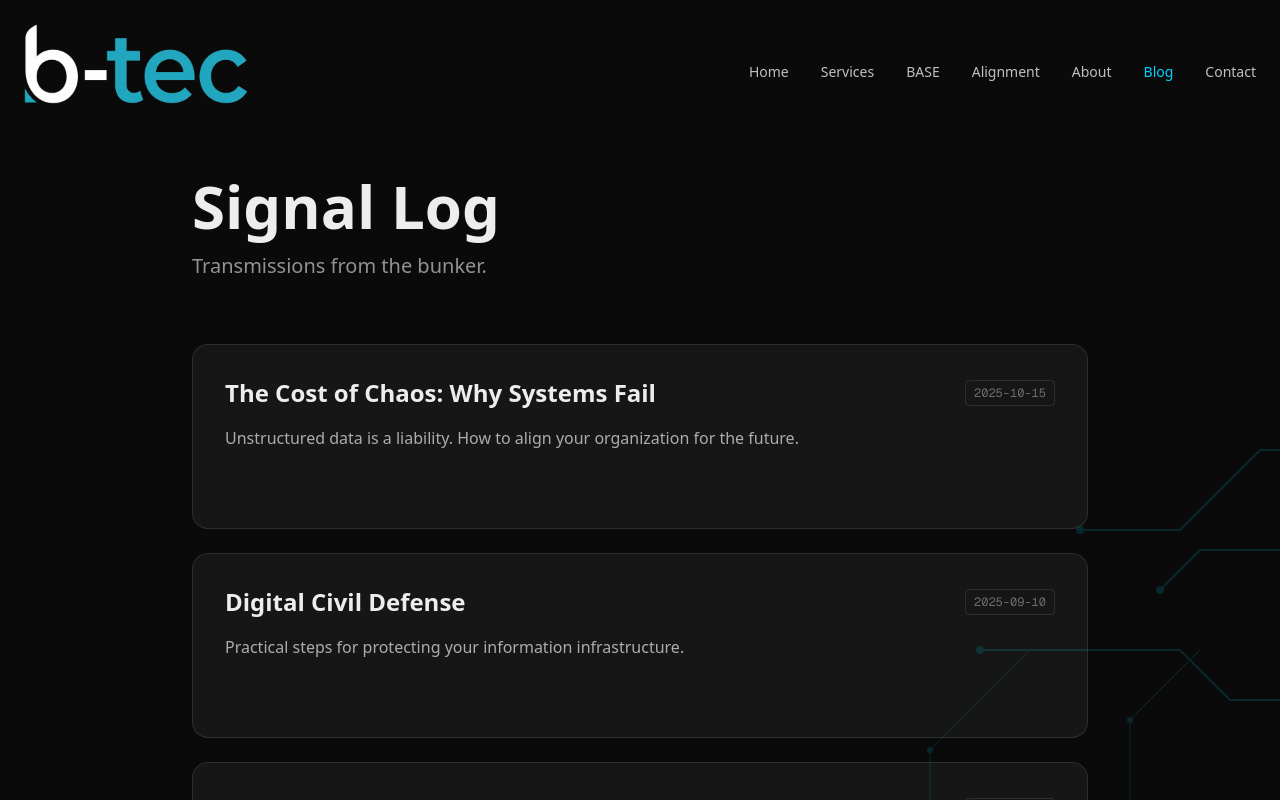
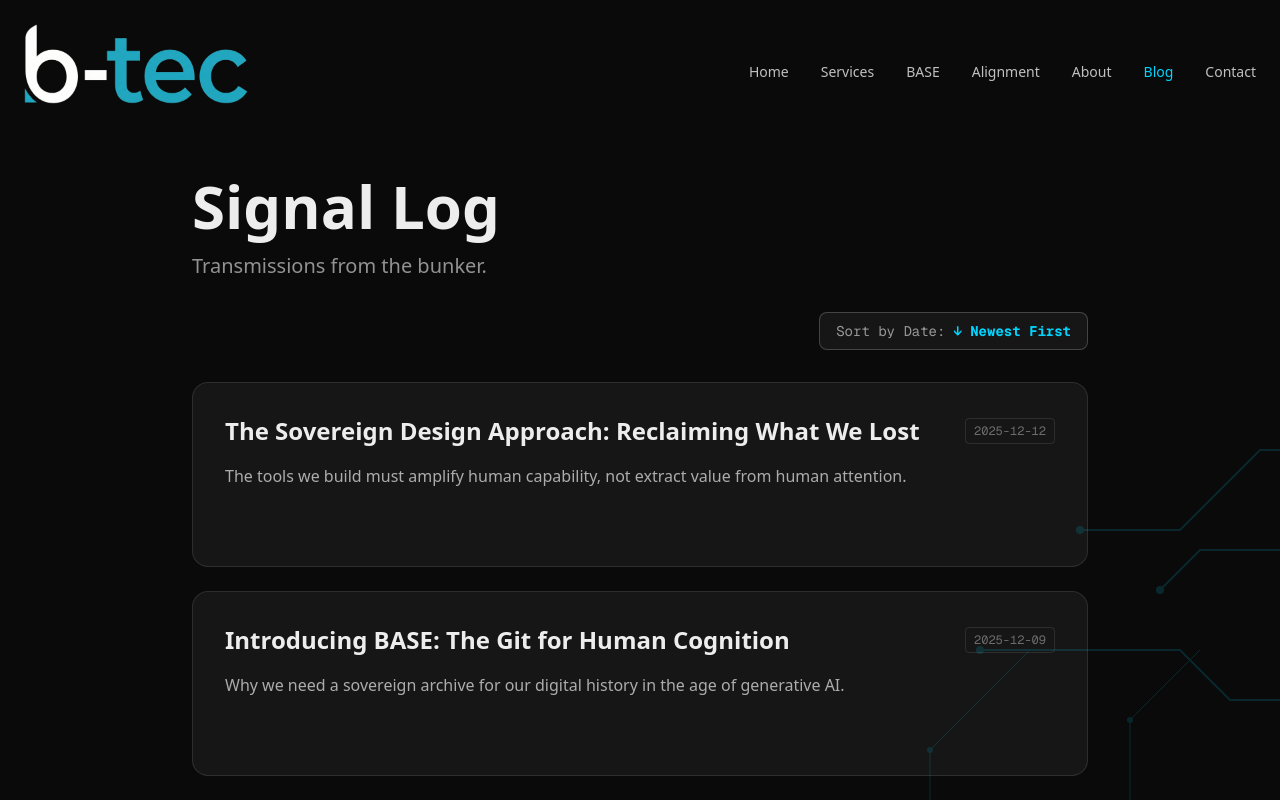
Before and after one commit to btecme/btecOrg, a Next.js app: page /blog in a window 1280 px wide. Shown: the top 800 px of the page. Built offline with nearby package versions, Linux system fonts and the light colour scheme.

Commit message:
feat: implement blog feature with new post content, API route for posts, and blog index page.

```diff
--- /dev/null
+++ b/app/api/posts/route.ts
@@ -0,0 +1,23 @@
+import { NextResponse } from 'next/server';
+import fs from 'fs';
+import path from 'path';
+import matter from 'gray-matter';
+
+export async function GET() {
+    const postsDirectory = path.join(process.cwd(), 'posts');
+    const files = fs.readdirSync(postsDirectory);
+
+    const posts = files
+        .filter((filename) => filename.endsWith('.mdx') || filename.endsWith('.md'))
+        .map((filename) => {
+            const filePath = path.join(postsDirectory, filename);
+            const markdownWithMeta = fs.readFileSync(filePath, 'utf-8');
+            const { data: frontMatter } = matter(markdownWithMeta);
+            return {
+                frontMatter,
+                slug: filename.replace(/\.mdx?$/, ''),
+            };
+        });
+
+    return NextResponse.json(posts);
+}
--- a/app/blog/page.tsx
+++ b/app/blog/page.tsx
@@ -1,30 +1,65 @@
-import fs from 'fs';
-import path from 'path';
-import matter from 'gray-matter';
+'use client';
+
 import Link from 'next/link';
+import { useState, useEffect } from 'react';
+
+interface Post {
+    frontMatter: {
+        title: string;
+        date: string;
+        description: string;
+    };
+    slug: string;
+}
 
 export default function BlogIndex() {
-    // 1. Read the 'posts' folder
-    const files = fs.readdirSync(path.join('posts'));
+    const [posts, setPosts] = useState<Post[]>([]);
+    const [sortOrder, setSortOrder] = useState<'desc' | 'asc'>('desc');
+    const [loading, setLoading] = useState(true);
 
-    // 2. Get the data for each post
-    const posts = files.map((filename) => {
-        const markdownWithMeta = fs.readFileSync(path.join('posts', filename), 'utf-8');
-        const { data: frontMatter } = matter(markdownWithMeta);
-        return {
-            frontMatter,
-            slug: filename.split('.')[0],
+    useEffect(() => {
+        fetch('/api/posts')
+            .then((res) => res.json())
+            .then((data) => {
+                setPosts(data);
+                setLoading(false);
+            });
+    }, []);
+
+    const sortedPosts = [...posts].sort((a, b) => {
+        const dateA = new Date(a.frontMatter.date).getTime();
+        const dateB = new Date(b.frontMatter.date).getTime();
+        return sortOrder === 'desc' ? dateB - dateA : dateA - dateB;
+    });
+
+    const toggleSort = () => {
+        setSortOrder(sortOrder === 'desc' ? 'asc' : 'desc');
     };
-    });
 
     return (
         <div className="min-h-screen bg-background text-foreground py-24 px-6">
             <div className="max-w-4xl mx-auto">
                 <h1 className="text-6xl font-bold mb-4">Signal Log</h1>
-                <p className="text-xl text-foreground/60 mb-16">Transmissions from the bunker.</p>
+                <p className="text-xl text-foreground/60 mb-8">Transmissions from the bunker.</p>
 
+                {/* Sort Button */}
+                <div className="flex justify-end mb-8">
+                    <button
+                        onClick={toggleSort}
+                        className="flex items-center gap-2 px-4 py-2 border border-white/20 rounded-lg bg-white/5 hover:bg-white/10 transition-all text-sm font-mono"
+                    >
+                        <span className="text-foreground/60">Sort by Date:</span>
+                        <span className="text-accent font-bold">
+                            {sortOrder === 'desc' ? '↓ Newest First' : '↑ Oldest First'}
+                        </span>
+                    </button>
+                </div>
+
+                {loading ? (
+                    <div className="text-center text-foreground/50 py-12">Loading posts...</div>
+                ) : (
                     <div className="grid gap-6">
-                    {posts.map((post) => (
+                        {sortedPosts.map((post) => (
                             <Link
                                 key={post.slug}
                                 href={`/blog/${post.slug}`}
@@ -47,6 +82,7 @@ export default function BlogIndex() {
                             </Link>
                         ))}
                     </div>
+                )}
             </div>
         </div>
     );
--- a/posts/WhySovereignDesign.mdx
+++ b/posts/WhySovereignDesign.mdx
@@ -10,13 +10,13 @@ I started my journey with computers over 40 years ago, in the 1980s. Back then,
 
 In the 80s and 90s, software served the user. Programs were designed to be efficient because resources were limited. Documentation was thorough because developers couldn't rely on cloud connectivity to patch problems later. And perhaps most importantly, your data lived on your machine, under your control.
 
-There was a directness to the relationship between user and tool. When you bought WordPerfect or Lotus 1-2-3, you owned it. When you saved a file, you knew exactly where it went. When you closed an application, it actually closed—it wasn't phoning home or running background processes you never asked for.
+There was a directness to the relationship between user and tool. When you bought WordPerfect or Lotus 1-2-3, you owned it. When you saved a file, you knew exactly where it went. When you closed an application, it actually closed. It wasn't phoning home or running background processes you never asked for.
 
 ## The Slow Erosion
 
 The early 2000s marked a turning point. What we now call "enshittification" began its slow, steady creep into our digital lives. The pattern became painfully familiar to those of us working in IT:
 
-A brilliant new solution would emerge—elegant, focused, solving a real problem. The team behind it would grow, and we'd invest time learning the tool, building workflows around it, recommending it to colleagues. Then, inevitably, a larger corporation would acquire it. The product would bloat with "features" nobody asked for. Pricing models would shift. Terms of service would change. Sometimes the product would simply disappear, folded into some enterprise suite.
+A brilliant new solution would emerge (elegant, focused, solving a real problem). The team behind it would grow, and we'd invest time learning the tool, building workflows around it, recommending it to colleagues. Then, inevitably, a larger corporation would acquire it. The product would bloat with "features" nobody asked for. Pricing models would shift. Terms of service would change. Sometimes the product would simply disappear, folded into some enterprise suite.
 
 Then we'd start the cycle again.
 
```
Also changed, not shown: posts/test.mdx (deleted). Lines whose indentation alone changed are shown as unchanged.
